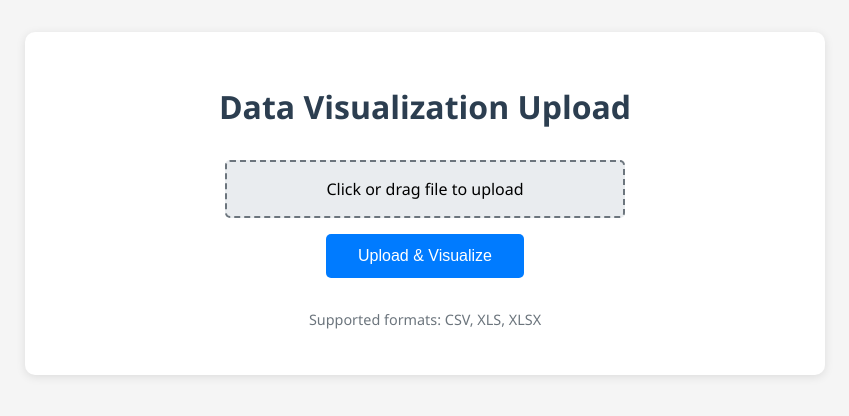
After one commit to AllenLi86/DataPlot, a Flask app: page /0 in a window 1280 px wide. The commit adds this page. Shown: the top 416 px of the page, without its empty margins (215-1064 px from the left). Run offline with Flask 3, Linux system fonts and the light colour scheme.

Commit message:
20241106 03:56

```diff
--- a/app.py
+++ b/app.py
@@ -34,6 +34,31 @@ def index():
                 return jsonify({'error': str(e)})
     return render_template('index.html')
 
+@app.route('/0', methods=['GET', 'POST'])
+def index0():
+    if request.method == 'POST':
+        if 'file' not in request.files:
+            return jsonify({'error': 'No file part'})
+        file = request.files['file']
+        if file.filename == '':
+            return jsonify({'error': 'No selected file'})
+        if file and allowed_file(file.filename):
+            try:
+                if file.filename.endswith('.csv'):
+                    df = pd.read_csv(file)
+                elif file.filename.endswith(('.xls', '.xlsx')):
+                    df = pd.read_excel(file)
+                else:
+                    return jsonify({'error': 'Unsupported file format'})
+
+                # 將DataFrame轉換為JSON並存儲在session中
+                session['data'] = df.to_json()
+                columns = df.columns.tolist()
+                return render_template('chart.html', columns=columns)
+            except Exception as e:
+                return jsonify({'error': str(e)})
+    return render_template('index0.html')
+
 @app.route('/plot', methods=['POST'])
 def plot():
     try:
--- /dev/null
+++ b/templates/index0.html
@@ -0,0 +1,113 @@
+<!DOCTYPE html>
+<html lang="en">
+<head>
+    <meta charset="UTF-8">
+    <meta name="viewport" content="width=device-width, initial-scale=1.0">
+    <title>Data Visualization</title>
+    <style>
+        body {
+            font-family: 'Segoe UI', Tahoma, Geneva, Verdana, sans-serif;
+            max-width: 800px;
+            margin: 0 auto;
+            padding: 2rem;
+            background-color: #f5f5f5;
+        }
+
+        .container {
+            background-color: white;
+            padding: 2rem;
+            border-radius: 10px;
+            box-shadow: 0 2px 10px rgba(0, 0, 0, 0.1);
+        }
+
+        h1 {
+            color: #2c3e50;
+            text-align: center;
+            margin-bottom: 2rem;
+        }
+
+        .upload-form {
+            display: flex;
+            flex-direction: column;
+            gap: 1rem;
+            align-items: center;
+        }
+
+        .file-input-container {
+            width: 100%;
+            max-width: 400px;
+            position: relative;
+        }
+
+        .file-input-label {
+            display: block;
+            padding: 1rem;
+            background-color: #e9ecef;
+            border: 2px dashed #6c757d;
+            border-radius: 5px;
+            text-align: center;
+            cursor: pointer;
+            transition: all 0.3s ease;
+        }
+
+        .file-input-label:hover {
+            background-color: #dee2e6;
+            border-color: #495057;
+        }
+
+        input[type="file"] {
+            display: none;
+        }
+
+        .submit-btn {
+            padding: 0.8rem 2rem;
+            background-color: #007bff;
+            color: white;
+            border: none;
+            border-radius: 5px;
+            cursor: pointer;
+            font-size: 1rem;
+            transition: background-color 0.3s ease;
+        }
+
+        .submit-btn:hover {
+            background-color: #0056b3;
+        }
+
+        .file-types {
+            color: #6c757d;
+            font-size: 0.9rem;
+            text-align: center;
+            margin-top: 1rem;
+        }
+    </style>
+</head>
+<body>
+    <div class="container">
+        <h1>Data Visualization Upload</h1>
+        <form action="/" method="post" enctype="multipart/form-data" class="upload-form">
+            <div class="file-input-container">
+                <label for="file-upload" class="file-input-label">
+                    <span>Click or drag file to upload</span>
+                </label>
+                <input id="file-upload" type="file" name="file" accept=".csv,.xls,.xlsx" required>
+            </div>
+            <button type="submit" class="submit-btn">Upload & Visualize</button>
+            <p class="file-types">Supported formats: CSV, XLS, XLSX</p>
+        </form>
+    </div>
+
+    <script>
+        const fileInput = document.getElementById('file-upload');
+        const fileLabel = document.querySelector('.file-input-label span');
+
+        fileInput.addEventListener('change', (e) => {
+            if (e.target.files.length > 0) {
+                fileLabel.textContent = `Selected: ${e.target.files[0].name}`;
+            } else {
+                fileLabel.textContent = 'Click or drag file to upload';
+            }
+        });
+    </script>
+</body>
+</html>
```
Also changed, not shown: SAR_spaceborne_20241031_TX_V_azi_run2.csv (added, +96 -0 lines), templates/chart.html (+57 -20 lines), templates/index.html (+79 -6 lines), 1 other file.
